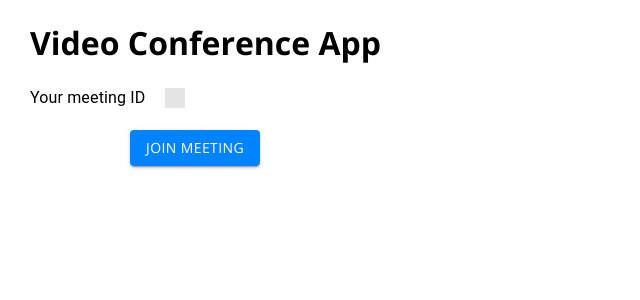
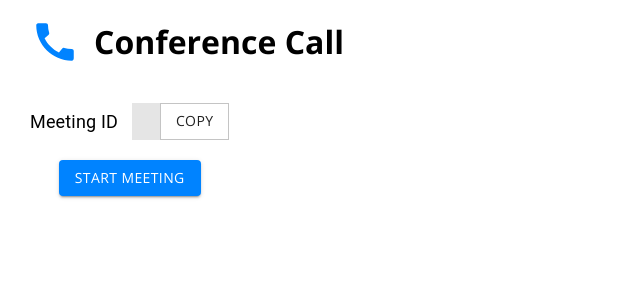
Before and after one commit to MintuJupally/ConfCall, a React (Create React App) app in the folder client/: page / in a window 1280 px wide. Shown: the top 300 px of the page, without its empty margins (0-640 px from the left). Built offline with nearby package versions, Linux system fonts and the light colour scheme; no server answers.

Commit message:
Added prof-card

```diff
--- a/client/src/App.css
+++ /dev/null
@@ -1,38 +0,0 @@
-.App {
-  text-align: center;
-}
-
-.App-logo {
-  height: 40vmin;
-  pointer-events: none;
-}
-
-@media (prefers-reduced-motion: no-preference) {
-  .App-logo {
-    animation: App-logo-spin infinite 20s linear;
-  }
-}
-
-.App-header {
-  background-color: #282c34;
-  min-height: 100vh;
-  display: flex;
-  flex-direction: column;
-  align-items: center;
-  justify-content: center;
-  font-size: calc(10px + 2vmin);
-  color: white;
-}
-
-.App-link {
-  color: #61dafb;
-}
-
-@keyframes App-logo-spin {
-  from {
-    transform: rotate(0deg);
-  }
-  to {
-    transform: rotate(360deg);
-  }
-}
--- a/client/src/App.js
+++ b/client/src/App.js
@@ -1,4 +1,3 @@
-import "./App.css";
 import React from "react";
 
 import routes from "./routes";
--- a/client/src/components/Home.js
+++ b/client/src/components/Home.js
@@ -1,6 +1,7 @@
 import React, { useEffect, useState } from "react";
 
 import { Typography, Button } from "@material-ui/core";
+import CallIcon from "@material-ui/icons/Call";
 
 import { useNavigate } from "react-router-dom";
 
@@ -24,35 +25,73 @@ const Home = () => {
   }, []);
 
   return (
-    <div style={{ margin: "0px 0px 0px 30px" }}>
-      <h1 style={{ textAlign: "left" }}>Video Conference App</h1>
-
-      <div style={{ display: "flex", alignItems: "center" }}>
-        <Typography>Your meeting ID</Typography>
     <div
       style={{
-            padding: "10px 10px",
-            margin: "0px 20px",
+        height: "100%",
+        margin: "0px 30px",
+      }}
+    >
+      <div style={{ display: "flex", alignItems: "center" }}>
+        <CallIcon
+          style={{
+            width: "50px",
+            height: "50px",
+            marginRight: "14px",
+            color: "rgb(0, 131, 255)",
+          }}
+        />
+        <h1 style={{ textAlign: "left", padding: "20px 0px", margin: 0 }}>
+          Conference Call
+        </h1>
+      </div>
+
+      <div
+        style={{
+          dispaly: "flex",
+          flexDirection: "column",
+          maxWidth: "fit-content",
+        }}
+      >
+        <div
+          style={{
+            display: "flex",
+            alignItems: "center",
+            flexWrap: "wrap",
+            margin: "20px 0px",
+          }}
+        >
+          <Typography style={{ fontSize: "18px" }}>
+            Meeting ID&nbsp;&nbsp;&nbsp;
+          </Typography>
+          <div style={{ display: "flex", maxWidth: "100%" }}>
+            <div
+              style={{
+                padding: "10px 14px",
+                overflowY: "auto",
                 backgroundColor: "rgb(0,0,0,0.1)",
               }}
             >
-          {roomId}
+              <Typography style={{ whiteSpace: "nowrap" }}>{roomId}</Typography>
+            </div>
+            <Button variant="outlined" style={{ borderRadius: 0 }}>
+              COPY
+            </Button>
           </div>
         </div>
-      <div style={{ display: "flex" }}>
+        <div style={{ display: "flex", justifyContent: "center" }}>
           <Button
             variant="contained"
             style={{
               backgroundColor: "rgb(0, 131, 255)",
               color: "white",
-            margin: "20px 100px",
             }}
             onClick={() => {
               navigate(`/${roomId}`);
             }}
           >
-          JOIN MEETING
+            START MEETING
           </Button>
+        </div>
       </div>
     </div>
   );
--- a/client/src/components/Meeting.css
+++ b/client/src/components/Meeting.css
@@ -1,11 +1,39 @@
+.video-wrap {
+  height: calc(90vmin - 80px);
+  min-width: min(400px, 50vw);
+  max-width: 90vw;
+  display: flex;
+  justify-content: center;
+  margin: auto;
+  flex-basis: 0;
+  flex-grow: 1;
+
+  background-color: rgb(12, 12, 12);
+
+  box-shadow: 0px 0px 20px rgb(0, 0, 0, 0.5);
+}
+
 .video {
-  max-width: 90%;
-  height: 90%;
+  max-width: 100%;
+  max-height: 100%;
   /* height: 100%; */
   margin: auto;
   padding: 0px 10px;
   box-sizing: border-box;
   /* padding: 10px; */
+  object-fit: contain;
+}
 
-  box-shadow: 0px 0px 20px rgb(0, 0, 0, 0.5);
+.prof-card {
+  display: flex;
+  justify-content: center;
+  align-items: center;
 }
+
+.prof-text {
+  color: white;
+}
+
+.hidden {
+  display: none;
+}
--- a/client/src/components/Meeting.js
+++ b/client/src/components/Meeting.js
@@ -27,9 +27,11 @@ const useStyles = makeStyles({
   },
   grid: {
     height: "calc(100vh - 70px)",
+    width: "100vw",
     display: "flex",
-    // flexWrap: "wrap",
+    flexWrap: "wrap",
     overflowX: "auto",
+    overflowY: "hidden",
     // justifyContent: "center",
     alignItems: "center",
   },
@@ -118,7 +120,7 @@ const Meeting = () => {
     enqueueSnackbar(message, { variant });
   };
 
-  useEffect(async () => {
+  const getReady = async () => {
     const url = window.location.href;
     roomId = url.split("/")[url.split("/").length - 1];
 
@@ -133,7 +135,7 @@ const Meeting = () => {
       // stream = await navigator.mediaDevices.getDisplayMedia();
 
       localStream = stream;
-      addVideoStream(videoGrid, myVideo, stream, "my-video");
+      addVideoStream(videoGrid, myVideo, stream, "my-video", true);
 
       setLoading(false);
       setTimeout(() => {
@@ -150,6 +152,10 @@ const Meeting = () => {
       const delta = event.deltaY;
       document.getElementById("video-grid").scrollLeft += delta * 0.5;
     });
+  };
+
+  useEffect(() => {
+    getReady();
   }, []);
 
   const toggleMic = async (joined) => {
@@ -190,7 +196,6 @@ const Meeting = () => {
 
   const toggleCam = async (joined) => {
     setCam((cam) => !cam);
-    console.log(localStream.getTracks());
 
     let vidTrack = localStream.getTracks().find((el) => {
       return el.kind === "video";
@@ -201,6 +206,11 @@ const Meeting = () => {
 
       setTimeout(() => {
         vidTrack.stop();
+
+        if (id) {
+          socket.emit("video-stopped", roomId, id);
+        }
+        toggleCard("my-video", false);
       }, 500);
     } else {
       let stream;
@@ -217,10 +227,35 @@ const Meeting = () => {
             console.log(conn[userId].getSenders());
             conn[userId].getSenders()[1].replaceTrack(stream.getTracks()[0]);
           }
+
+        if (id) {
+          socket.emit("video-started", roomId, id);
+        }
+        toggleCard("my-video", true);
       } catch (error) {
         alert("Could not get user media. Check your media devices or Refresh");
         console.error("Could not get user media", error);
       }
+    }
+  };
+
+  const toggleCard = (userId, status) => {
+    let vid, prof;
+
+    if (userId === "my-video") {
+      vid = document.getElementById("video-" + userId);
+      prof = document.getElementById("prof-" + userId);
+    } else {
+      vid = document.getElementById("video-VID-" + userId);
+      prof = document.getElementById("prof-VID-" + userId);
+    }
+
+    if (status && vid.classList.contains("hidden")) {
+      vid.classList.remove("hidden");
+      prof.classList.add("hidden");
+    } else if (!status && !vid.classList.contains("hidden")) {
+      prof.classList.remove("hidden");
+      vid.classList.add("hidden");
     }
   };
 
@@ -243,11 +278,11 @@ const Meeting = () => {
       socket.on("room_joined", async () => {
         console.log("Socket event callback: room_joined");
 
-        socket.emit("start_call", roomId, id);
+        socket.emit("start_call", roomId, id, cam);
       });
 
       // SOCKET EVENT CALLBACKS =====================================================
-      socket.on("start_call", async (userId) => {
+      socket.on("start_call", async (userId, status) => {
         console.log("Socket event callback: start_call from " + userId);
 
         let rtcPeerConnection = new RTCPeerConnection(iceServers);
@@ -258,7 +293,7 @@ const Meeting = () => {
         handleClick(userId + " joined", "success");
 
         rtcPeerConnection.ontrack = (event) => {
-          setRemoteStream(event, userId);
+          setRemoteStream(event, userId, status);
         };
         rtcPeerConnection.onicecandidate = (event) => {
           sendIceCandidate(event, userId);
@@ -307,6 +342,16 @@ const Meeting = () => {
           candidate: event.candidate,
         });
         conn[userId].addIceCandidate(candidate);
+      });
+
+      socket.on("video-stopped", (userId) => {
+        console.log("video-stopped " + userId);
+        toggleCard(userId, false);
+      });
+
+      socket.on("video-started", (userId) => {
+        console.log("video-started " + userId);
+        toggleCard(userId, true);
       });
 
       socket.on("user-disconnected", (userId) => {
@@ -606,14 +651,47 @@ const Meeting = () => {
     }
   };
 
-  const addVideoStream = (videoGrid, video, stream, userId) => {
+  const addVideoStream = (videoGrid, video, stream, userId, status) => {
+    console.log(stream);
+    console.log(stream.getTracks());
+
+    let div;
+
+    video.setAttribute("id", "video-" + userId);
     video.srcObject = stream;
-    video.setAttribute("id", userId);
     video.classList.add("video");
+
     video.addEventListener("loadedmetadata", () => {
       video.play();
     });
-    videoGrid.append(video);
+
+    if (userId.startsWith("VID-") || userId === "my-video") {
+      div = document.createElement("div");
+      div.setAttribute("id", userId);
+      div.classList.add("video-wrap");
+
+      const cDiv = document.createElement("div");
+      cDiv.setAttribute("id", "prof-" + userId);
+      cDiv.classList.add("prof-card");
+      cDiv.classList.add("hidden");
+      const p = document.createElement("p");
+      p.innerText = userId;
+      p.classList.add("prof-text");
+
+      cDiv.append(p);
+
+      div.append(video);
+      div.append(cDiv);
+
+      videoGrid.append(div);
+
+      if (!status) {
+        video.classList.add("hidden");
+        cDiv.classList.remove("hidden");
+      }
+    } else {
+      videoGrid.append(video);
+    }
 
     // setCount((count) => count + 1);
   };
@@ -667,15 +745,28 @@ const Meeting = () => {
     }
   }
 
-  function setRemoteStream(event, userId) {
-    console.log(event);
+  function setRemoteStream(event, userId, status) {
+    console.log(event.streams[0]);
+    console.log(event.streams[0].getTracks());
     if (event.track.kind === "audio") {
       let audio = document.createElement("audio");
-      addVideoStream(videoGrid, audio, event.streams[0], "AUD-" + userId);
+      addVideoStream(
+        videoGrid,
+        audio,
+        event.streams[0],
+        "AUD-" + userId,
+        status
+      );
     } else if (event.track.kind === "video") {
       let video = document.createElement("video");
       video.muted = true;
-      addVideoStream(videoGrid, video, event.streams[0], "VID-" + userId);
+      addVideoStream(
+        videoGrid,
+        video,
+        event.streams[0],
+        "VID-" + userId,
+        status
+      );
     }
   }
 
```
Also changed, not shown: 16 other files (tests, documents, lock files or other folders). Lines whose indentation alone changed are shown as unchanged.
